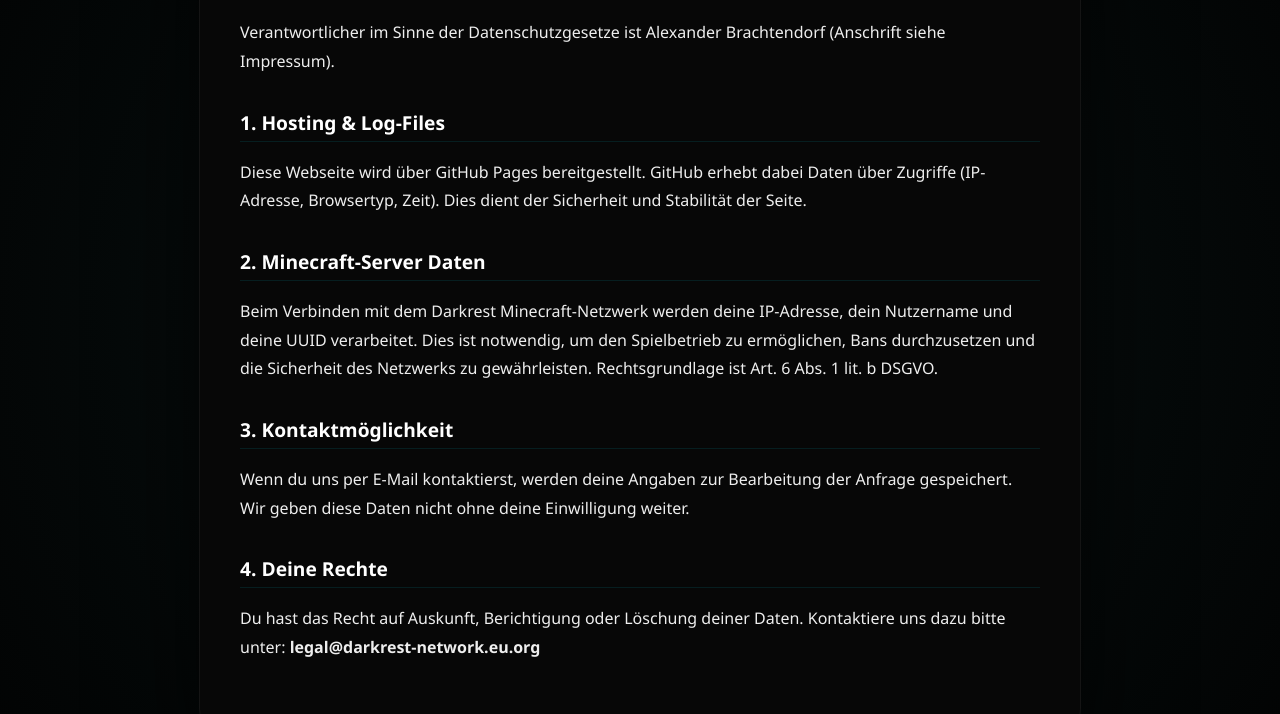
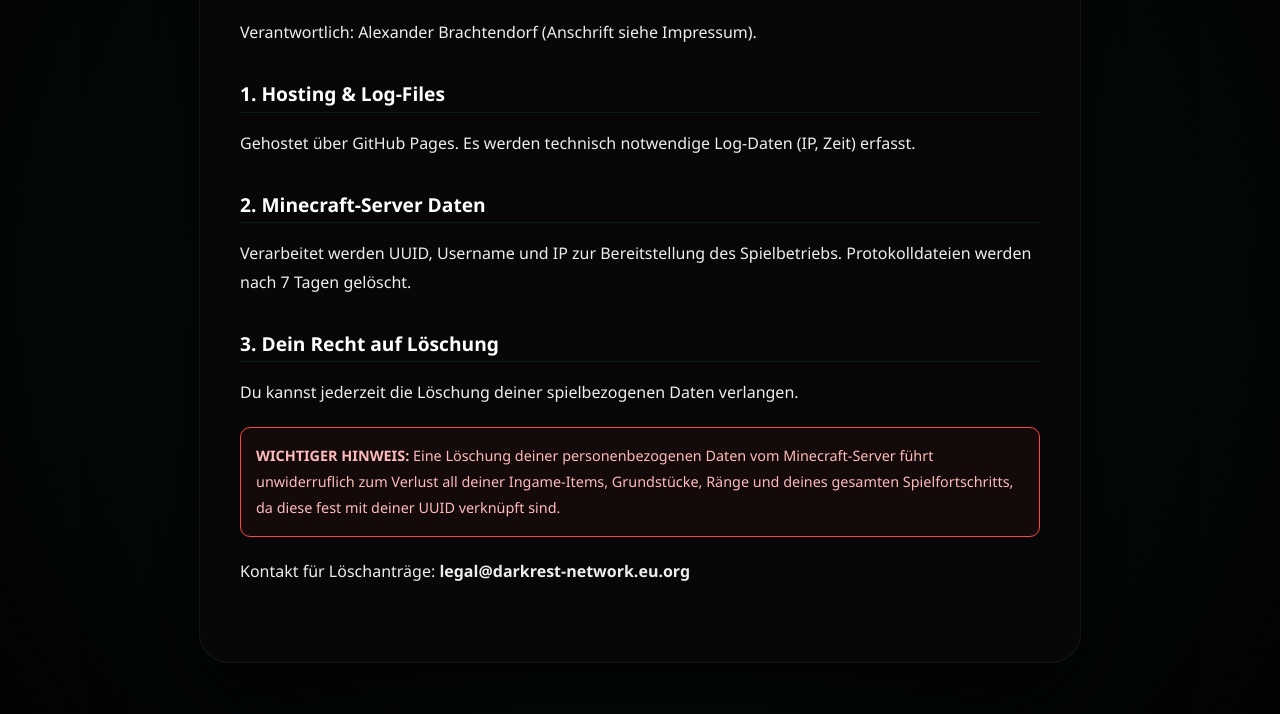
Before and after one commit to Held-Alexander/darkrest-portal, a plain HTML site: page datenschutz.html in a window 1280 px wide. Shown: the part 263-977 px from the top of the page. Drawn offline with Linux system fonts and the light colour scheme.

Commit message:
Update Datenschutzerklärung content and styling

```diff
--- a/datenschutz.html
+++ b/datenschutz.html
@@ -13,6 +13,7 @@
         .main-container { max-width: 800px; width: 90%; background: rgba(8, 8, 8, 0.98); margin: 120px auto 60px auto; padding: 60px 40px; border-radius: 30px; border: 1px solid rgba(255, 255, 255, 0.05); box-shadow: 0 40px 100px rgba(0,0,0,0.8); line-height: 1.8; }
         h1 { color: var(--primary); letter-spacing: 5px; text-transform: uppercase; text-align: center; }
         h2 { color: #fff; margin-top: 30px; font-size: 1.2rem; border-bottom: 1px solid rgba(0, 229, 255, 0.1); }
+        .warning-box { border: 1px solid #ff4444; padding: 15px; border-radius: 10px; background: rgba(255, 68, 68, 0.05); color: #ffbbbb; margin: 20px 0; font-size: 0.9rem; }
         footer { width: 100%; padding: 40px; background: rgba(0,0,0,0.8); text-align: center; border-top: 1px solid rgba(255,255,255,0.05); margin-top: auto; }
     </style>
 </head>
@@ -22,26 +23,20 @@
         <a href="wiki.html">Wiki</a>
         <a href="https://discord.gg/5PMkSJ6724" target="_blank">Discord</a>
     </nav>
-
     <div class="main-container">
         <h1>Datenschutzerklärung</h1>
-        <p>Verantwortlicher im Sinne der Datenschutzgesetze ist Alexander Brachtendorf (Anschrift siehe Impressum).</p>
-
+        <p>Verantwortlich: Alexander Brachtendorf (Anschrift siehe Impressum).</p>
         <h2>1. Hosting & Log-Files</h2>
-        <p>Diese Webseite wird über GitHub Pages bereitgestellt. GitHub erhebt dabei Daten über Zugriffe (IP-Adresse, Browsertyp, Zeit). Dies dient der Sicherheit und Stabilität der Seite.</p>
-
+        <p>Gehostet über GitHub Pages. Es werden technisch notwendige Log-Daten (IP, Zeit) erfasst.</p>
         <h2>2. Minecraft-Server Daten</h2>
-        <p>Beim Verbinden mit dem Darkrest Minecraft-Netzwerk werden deine IP-Adresse, dein Nutzername und deine UUID verarbeitet. Dies ist notwendig, um den Spielbetrieb zu ermöglichen, Bans durchzusetzen und die Sicherheit des Netzwerks zu gewährleisten. Rechtsgrundlage ist Art. 6 Abs. 1 lit. b DSGVO.</p>
-
-        <h2>3. Kontaktmöglichkeit</h2>
-        <p>Wenn du uns per E-Mail kontaktierst, werden deine Angaben zur Bearbeitung der Anfrage gespeichert. Wir geben diese Daten nicht ohne deine Einwilligung weiter.</p>
-
-        <h2>4. Deine Rechte</h2>
-        <p>Du hast das Recht auf Auskunft, Berichtigung oder Löschung deiner Daten. Kontaktiere uns dazu bitte unter: <strong>legal@darkrest-network.eu.org</strong></p>
+        <p>Verarbeitet werden UUID, Username und IP zur Bereitstellung des Spielbetriebs. Protokolldateien werden nach 7 Tagen gelöscht.</p>
+        <h2>3. Dein Recht auf Löschung</h2>
+        <p>Du kannst jederzeit die Löschung deiner spielbezogenen Daten verlangen.</p>
+        <div class="warning-box">
+            <strong>WICHTIGER HINWEIS:</strong> Eine Löschung deiner personenbezogenen Daten vom Minecraft-Server führt unwiderruflich zum Verlust all deiner Ingame-Items, Grundstücke, Ränge und deines gesamten Spielfortschritts, da diese fest mit deiner UUID verknüpft sind.
+        </div>
+        <p>Kontakt für Löschanträge: <strong>legal@darkrest-network.eu.org</strong></p>
     </div>
-
-    <footer>
-        <div style="letter-spacing: 10px; font-weight: 900; color: rgba(255, 255, 255, 0.2);">B-CORE STUDIOS</div>
-    </footer>
+    <footer><div style="letter-spacing: 10px; color: rgba(255, 255, 255, 0.2);">B-CORE STUDIOS</div></footer>
 </body>
 </html>
```
